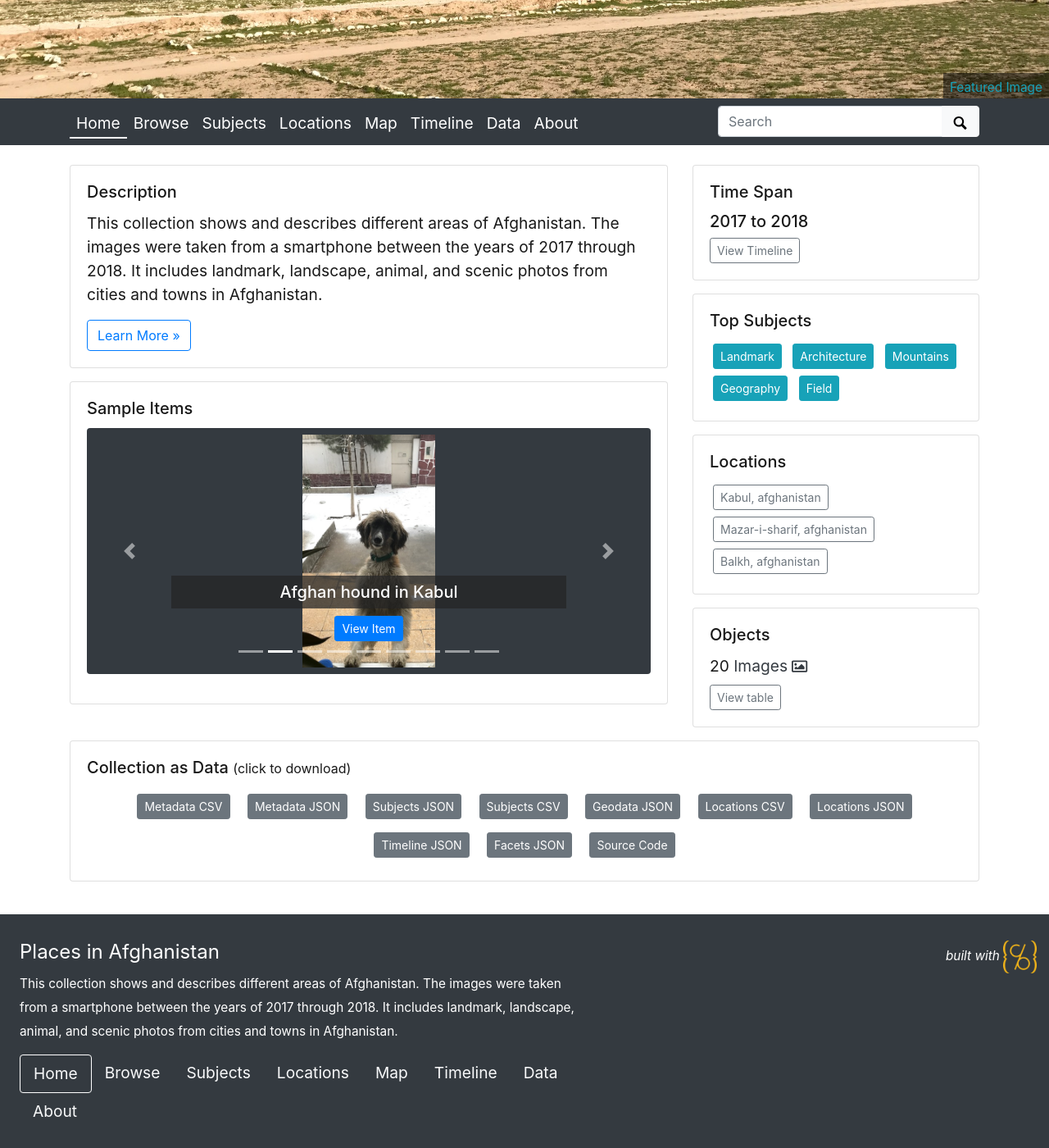
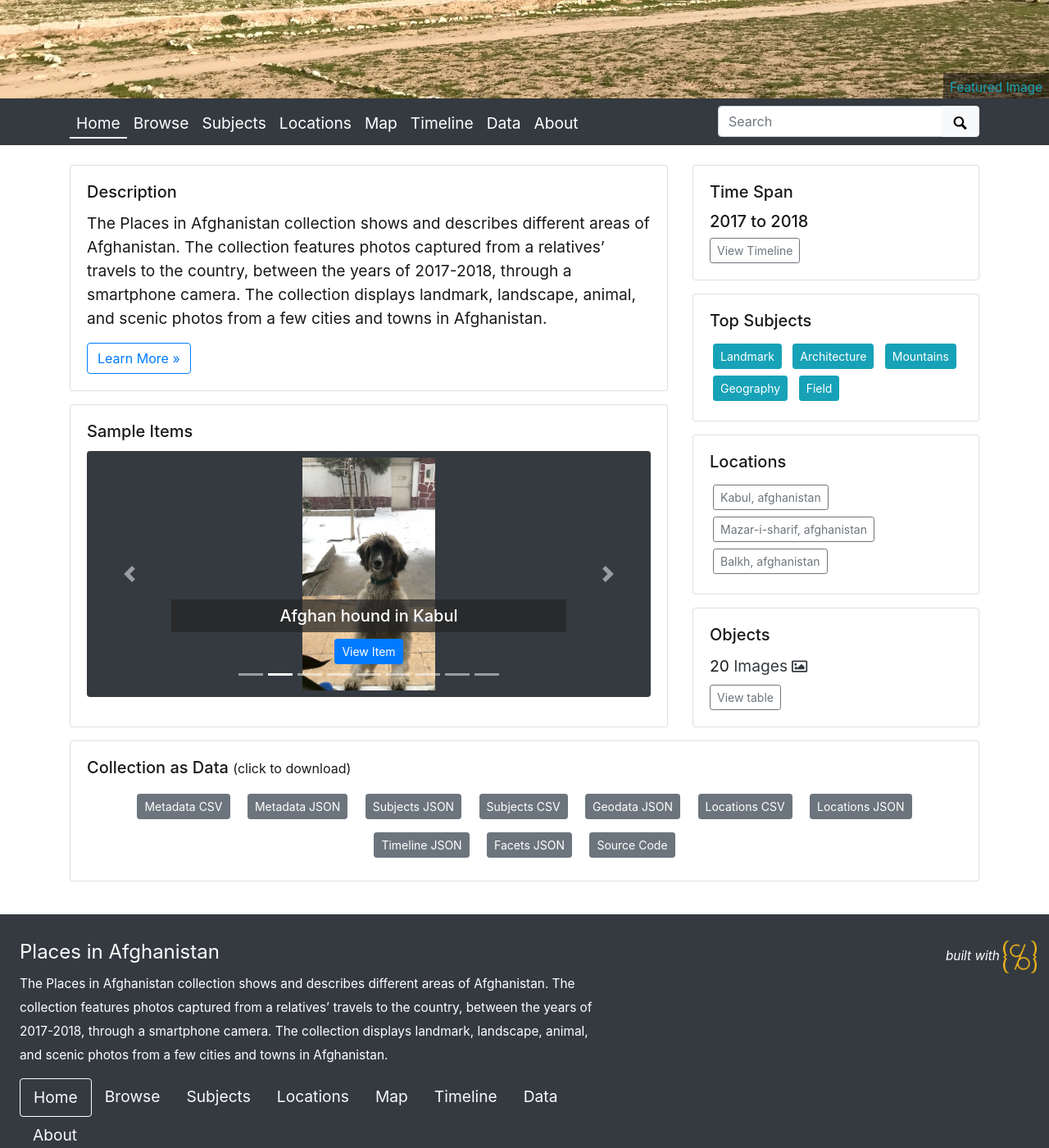
Before and after one commit to aryaftali/Afghan-Cities, a Jekyll site: the page built from index.md, in a window 1280 px wide and 1400 px high, scrolled down 490 px. Shown: the whole window at 82% size. Built offline with Jekyll 4.4.1, drawn with Linux system fonts in a browser that asks for light colours.

Commit message:
Update _config.yml

```diff
--- a/_config.yml
+++ b/_config.yml
@@ -25,7 +25,7 @@
 tagline: Photographs of different cities and towns of Afghanistan
 # description appears in meta tags and other locations
 # this description might appear in search result lists, keep around 160 characters max
-description: "This collection shows and describes different areas of Afghanistan. The images were taken from a smartphone between the years of 2017 through 2018. It includes landmark, landscape, animal, and scenic photos from cities and towns in Afghanistan."
+description: "The Places in Afghanistan collection shows and describes different areas of Afghanistan. The collection features photos captured from a relatives’ travels to the country, between the years of 2017-2018, through a smartphone camera. The collection displays landmark, landscape, animal, and scenic photos from a few cities and towns in Afghanistan."
 # creator of the digital collection, to appear in meta tags; we typically use our GitHub usernames but feel free to just use your name
 author: Arzo Yaftali
 
```
